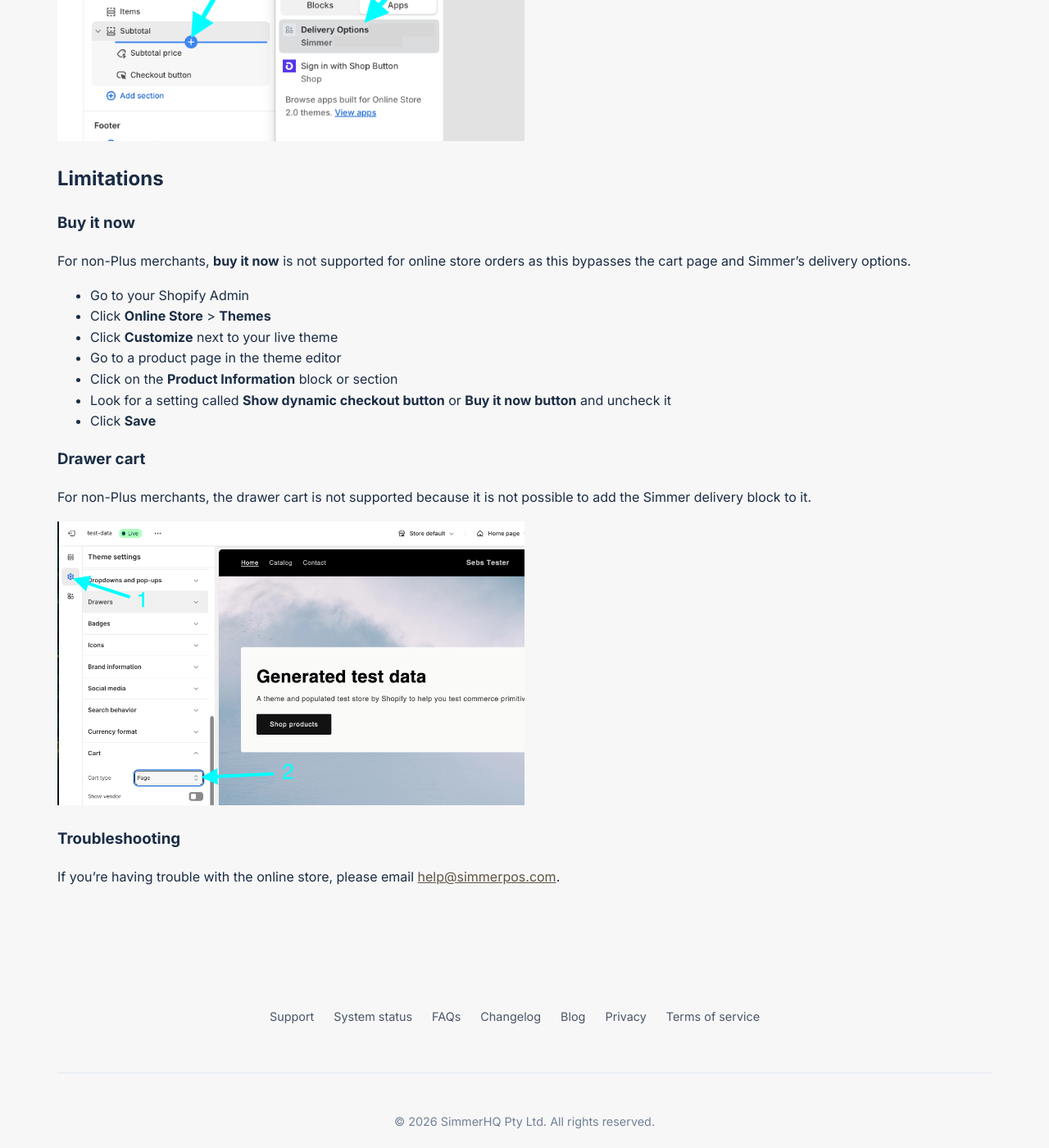
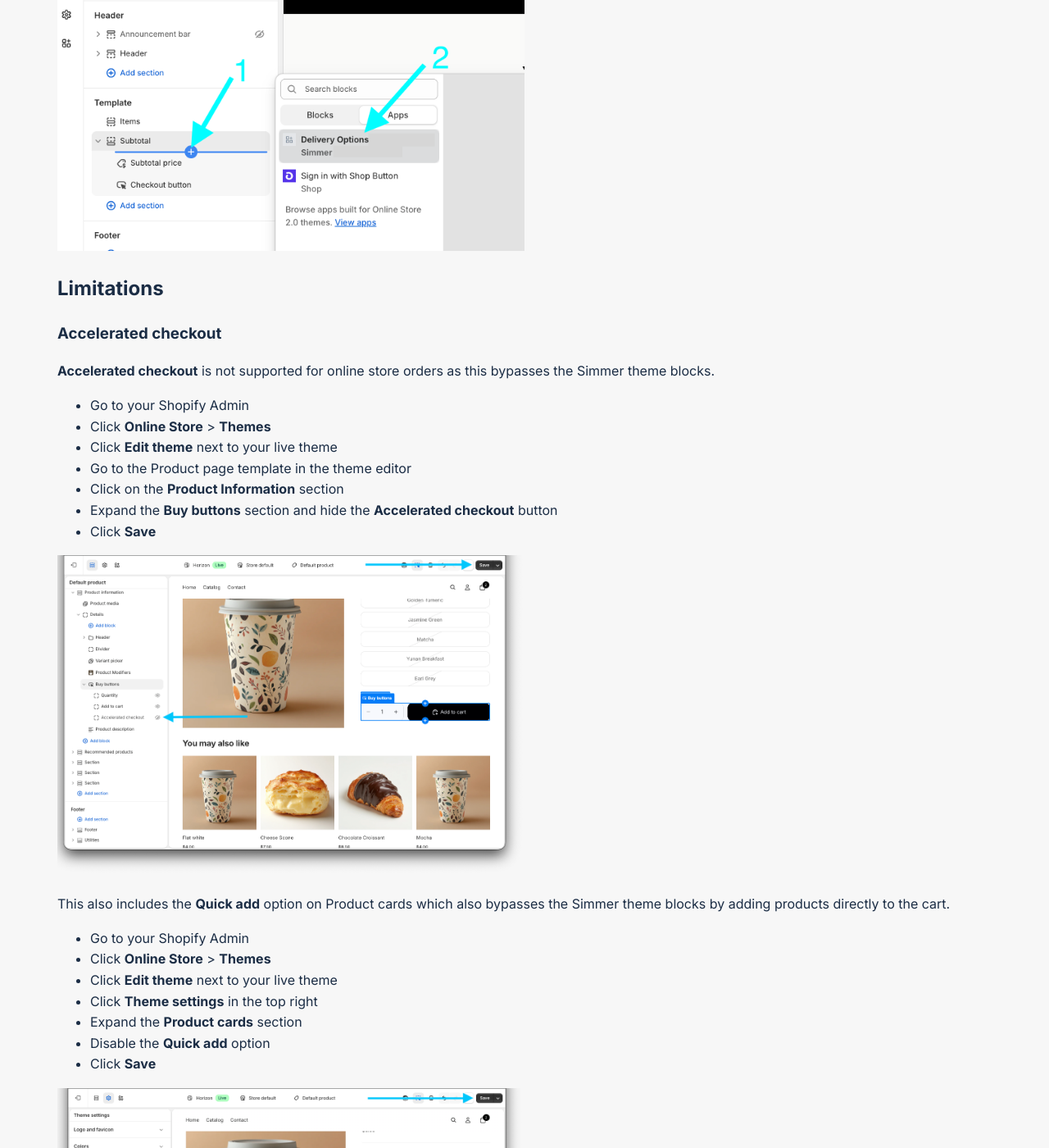
Before and after one commit to Pixel-Nova-Apps/simmerpos.com, a Jekyll site: the page built from _pages/online.md, in a window 1280 px wide and 1400 px high, scrolled down 4674 px. Shown: the whole window at 82% size. Built offline with Jekyll 4.4.1, drawn with Linux system fonts in a browser that asks for light colours; a script that is not in the unit is left out; some of the changed text lies outside the part shown.

Commit message:
Update online.md

```diff
--- a/_pages/online.md
+++ b/_pages/online.md
@@ -44,13 +44,17 @@ Then click **Save** at the top of the page.
 
 ## Add products to the online store channel
 
-Add your food and drink products to the online store channel.
+Add your food and drink products to the **Online Store sales channel**.
 
 <img src="/assets/online/online-store-sales-channel.png" alt="Add products" class="support-image">
 
 ## Add products to Simmer collections
 
-You'll also need to add each of the food and drinks products to at least one of the Simmer collections. This helps Simmer know which are regular products and which are food and drinks so we can exclude them from postal shipping.
+You'll need to add each of the food and drinks products you wish to offer online to at least one of the Simmer collections, such as "Simmer: Products" or your Simmer folder collections.
+
+You must also ensure that any Simmer Collections that you plan to use on the online store are also added to the **Online Store sales channel**, this includes the **"Simmer: Modifiers"** collection if you plan to use modifiers on your products.
+
+This helps Simmer determine which are regular products and which are food and drinks, or modifiers so we can exclude them from standard postal shipping.
 
 ## Add modifier selection theme block to product page
 
@@ -84,21 +88,35 @@ Then add the Simmer **Delivery Options** cart block to the **Subtotal** section
 
 ## Limitations
 
-### Buy it now
+### Accelerated checkout
 
-For non-Plus merchants, **buy it now** is not supported for online store orders as this bypasses the cart page and Simmer's delivery options.
+**Accelerated checkout** is not supported for online store orders as this bypasses the Simmer theme blocks.
 
 - Go to your Shopify Admin
 - Click **Online Store** > **Themes**
-- Click **Customize** next to your live theme
-- Go to a product page in the theme editor
-- Click on the **Product Information** block or section
-- Look for a setting called **Show dynamic checkout button** or **Buy it now button** and uncheck it
+- Click **Edit theme** next to your live theme
+- Go to the Product page template in the theme editor
+- Click on the **Product Information** section
+- Expand the **Buy buttons** section and hide the **Accelerated checkout** button
 - Click **Save**
+
+<img src="/assets/online/accelerated-checkout.png" alt="Add cart block" class="support-image">
+
+This also includes the **Quick add** option on Product cards which also bypasses the Simmer theme blocks by adding products directly to the cart.
+
+- Go to your Shopify Admin
+- Click **Online Store** > **Themes**
+- Click **Edit theme** next to your live theme
+- Click **Theme settings** in the top right
+- Expand the **Product cards** section
+- Disable the **Quick add** option
+- Click **Save**
+
+<img src="/assets/online/quick-add.png" alt="Add cart block" class="support-image">
 
 ### Drawer cart
 
-For non-Plus merchants, the drawer cart is not supported because it is not possible to add the Simmer delivery block to it.
+The drawer cart is not supported because it is not possible to add the Simmer delivery block to it.
 
 <img src="/assets/online/cart-page.png" alt="Drawer cart" class="support-image">
 
```
Also changed, not shown: assets/online/accelerated-checkout.png (added), assets/online/quick-add.png (added).
